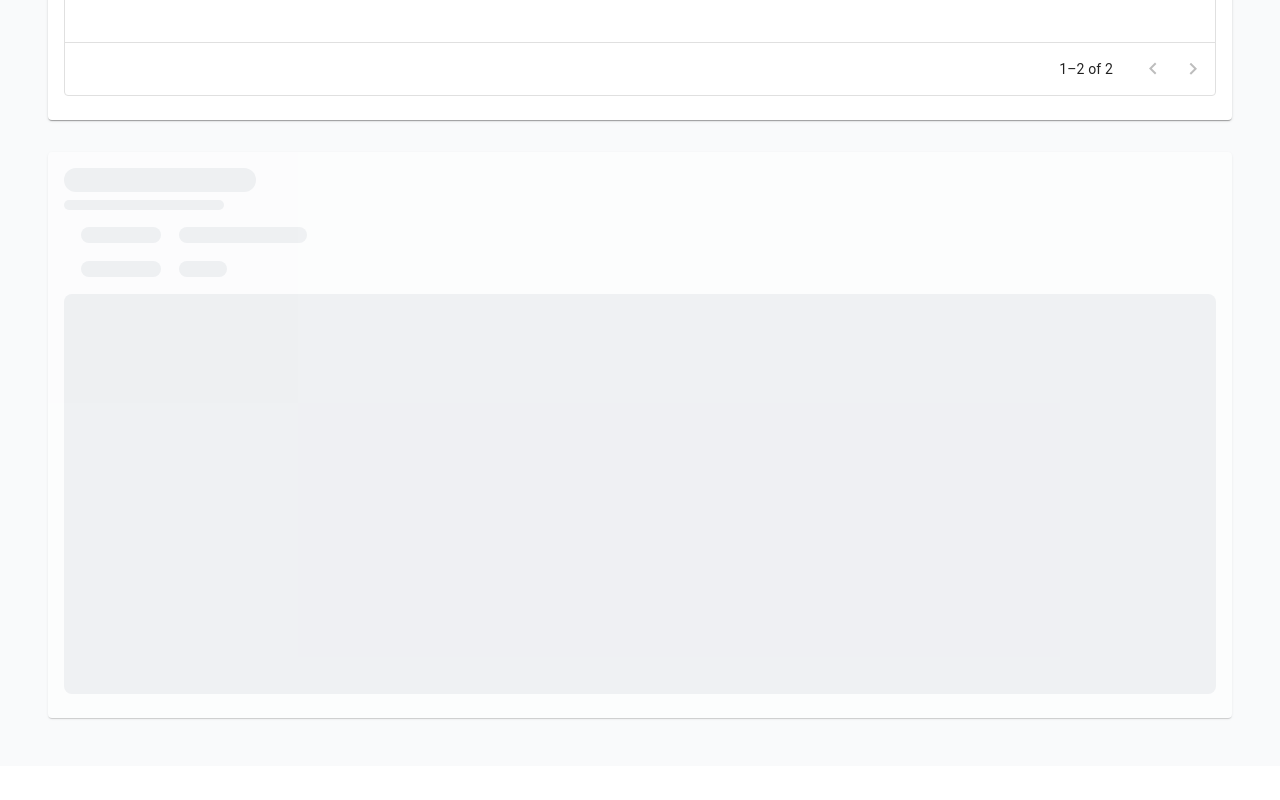
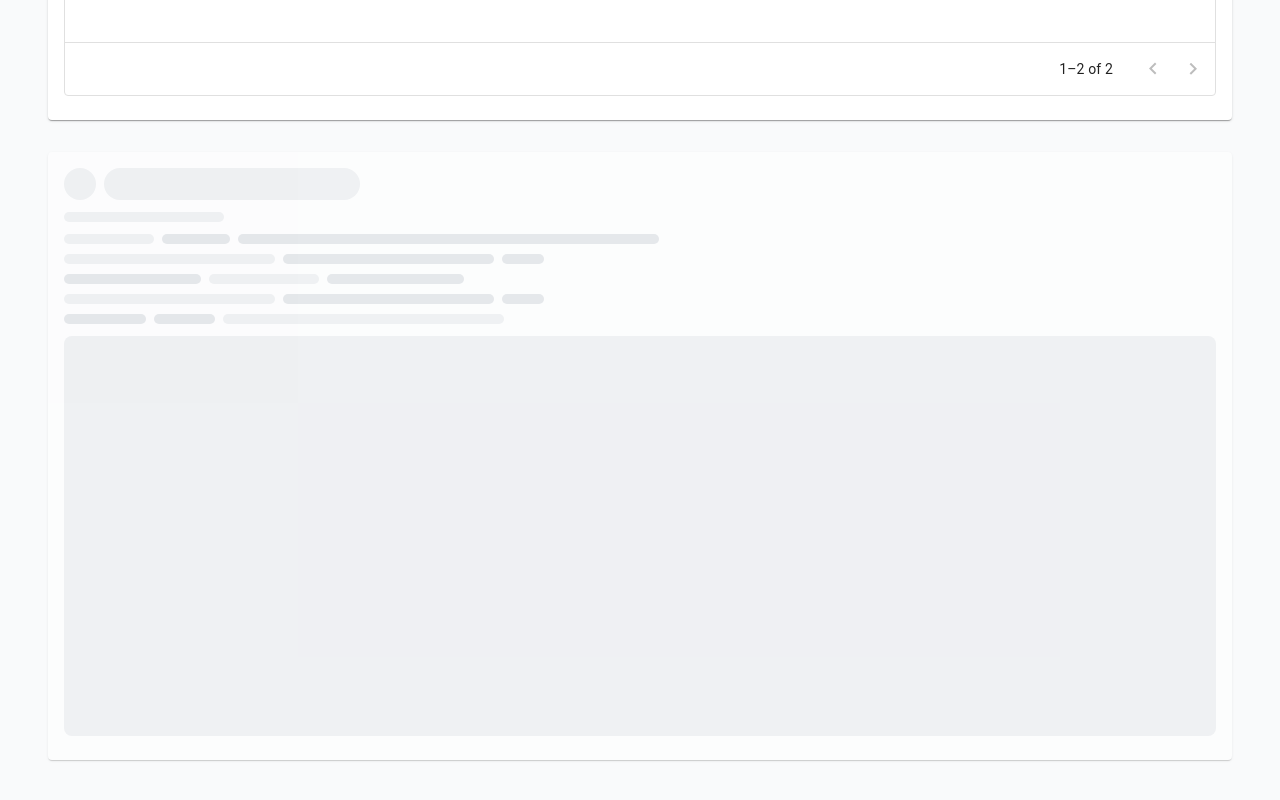
Before and after one commit to corshatech/cast, a Next.js app in the folder ui/: page /design-system in a window 1280 px wide. Shown: the part 6723-7523 px from the top of the page. Before the commit the page ends 7489 px from the top, so only its background shows below. Built offline with nearby package versions, Linux system fonts and the light colour scheme.

Commit message:
use Jason's AnalysisCardLoading design

```diff
--- a/ui/components/app/Analysis/core/index.tsx
+++ b/ui/components/app/Analysis/core/index.tsx
@@ -37,12 +37,12 @@ export const AnalysisCard: React.FC<AnalysisProps> = ({
 
   return <Card>
     <CardContent>
-      <Typography variant='h2'><SeverityIcon severity={severity}/> {title}</Typography>
+      <Typography variant='h2'><SeverityIcon severity={severity} /> {title}</Typography>
       <Typography className='max-w-prose my-2' variant='body1'>{description}</Typography>
       <table className='font-light my-2 text-zinc-400 border-separate border-spacing-x-4'>
         <tbody>
           <tr>
-            <td>Updated:</td><td><FormattedDate when={reportedAt}/></td>
+            <td>Updated:</td><td><FormattedDate when={reportedAt} /></td>
           </tr>
           <tr>
             <td>Issue Severity:</td><td>{severity}</td>
@@ -60,23 +60,45 @@ export const AnalysisCard: React.FC<AnalysisProps> = ({
 export const AnalysisCardLoading = () => {
   return (
     <Card className="animate-pulse">
-      <CardContent>
-        <Typography variant='h2' className='h-6 bg-gray-200 rounded-full dark:bg-gray-500 w-48 mb-2'></Typography>
-        <Typography className='max-w-prose my-2 h-2.5 bg-gray-200 rounded-full dark:bg-gray-500 w-40 mb-2' variant='body1'></Typography>
-        <table className='font-light my-2 text-zinc-400 border-separate border-spacing-x-4'>
-          <tbody>
-            <tr>
-              <td><div className='max-w-prose my-2 h-4 bg-gray-200 rounded-full dark:bg-gray-500 w-20 mb-2'></div></td>
-              <td><div className='max-w-prose my-2 h-4 bg-gray-200 rounded-full dark:bg-gray-500 w-32 mb-2'></div></td>
-            </tr>
-            <tr>
-              <td><div className='max-w-prose my-2 h-4 bg-gray-200 rounded-full dark:bg-gray-500 w-20 mb-2'></div></td>
-              <td><div className='max-w-prose my-2 h-4 bg-gray-200 rounded-full dark:bg-gray-500 w-12 mb-2'></div></td>
-            </tr>
-          </tbody>
-        </table>
-        <div className='w-full bg-gray-200 dark:bg-gray-500 h-[400px] rounded-lg'> </div>
+      <CardContent className="space-y-3">
+        <div className="flex items-center justify-between mb-2">
+          <div className="flex space-x-2">
+            <div className="w-8 h-8 bg-gray-200 rounded-full dark:bg-gray-500 " />
+            <div className="h-8 bg-gray-200 rounded-full dark:bg-gray-500 w-64" />
+          </div>
+        </div>
+
+        <span className="sr-only">Loading...</span>
+        <div className="max-w-prose my-2 h-2.5 bg-gray-200 rounded-full dark:bg-gray-500 w-40 mb-2" />
+        <div className="space-y-2.5 max-w-prose">
+          <div className="flex items-center w-full space-x-2">
+            <div className="h-2.5 bg-gray-200 rounded-full dark:bg-gray-700 w-32" />
+            <div className="h-2.5 bg-gray-300 rounded-full dark:bg-gray-600 w-24" />
+            <div className="h-2.5 bg-gray-300 rounded-full dark:bg-gray-600 w-full" />
+          </div>
+          <div className="flex items-center w-full space-x-2 max-w-[480px]">
+            <div className="h-2.5 bg-gray-200 rounded-full dark:bg-gray-700 w-full" />
+            <div className="h-2.5 bg-gray-300 rounded-full dark:bg-gray-600 w-full" />
+            <div className="h-2.5 bg-gray-300 rounded-full dark:bg-gray-600 w-24" />
+          </div>
+          <div className="flex items-center w-full space-x-2 max-w-[400px]">
+            <div className="h-2.5 bg-gray-300 rounded-full dark:bg-gray-600 w-full" />
+            <div className="h-2.5 bg-gray-200 rounded-full dark:bg-gray-700 w-80" />
+            <div className="h-2.5 bg-gray-300 rounded-full dark:bg-gray-600 w-full" />
+          </div>
+          <div className="flex items-center w-full space-x-2 max-w-[480px]">
+            <div className="h-2.5 bg-gray-200 rounded-full dark:bg-gray-700 w-full" />
+            <div className="h-2.5 bg-gray-300 rounded-full dark:bg-gray-600 w-full" />
+            <div className="h-2.5 bg-gray-300 rounded-full dark:bg-gray-600 w-24" />
+          </div>
+          <div className="flex items-center w-full space-x-2 max-w-[440px]">
+            <div className="h-2.5 bg-gray-300 rounded-full dark:bg-gray-600 w-32" />
+            <div className="h-2.5 bg-gray-300 rounded-full dark:bg-gray-600 w-24" />
+            <div className="h-2.5 bg-gray-200 rounded-full dark:bg-gray-700 w-full" />
+          </div>
+        </div>
+        <div className="w-full bg-gray-200 dark:bg-gray-700 h-[400px] rounded-lg"></div>
       </CardContent>
     </Card>
   );
-}
+};
```
Also changed, not shown: 1 other file (tests, documents, lock files or other folders).
